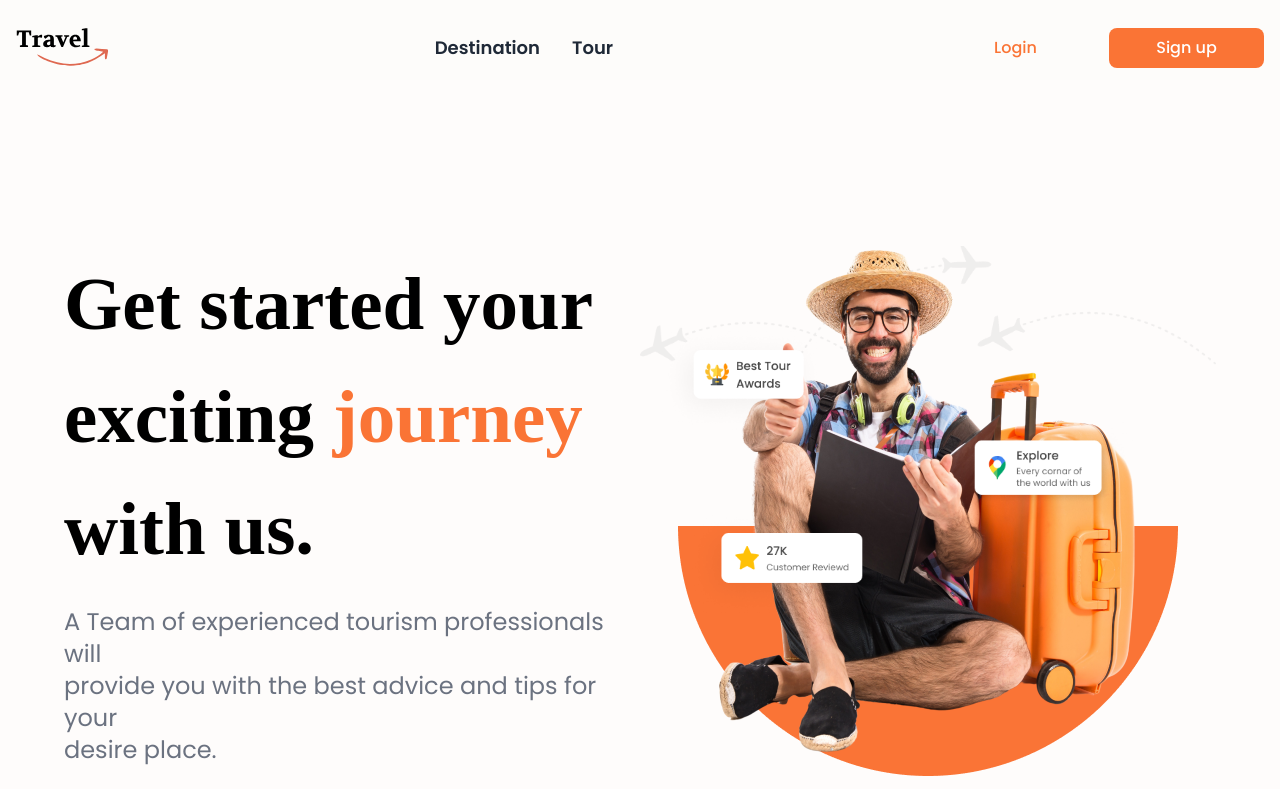
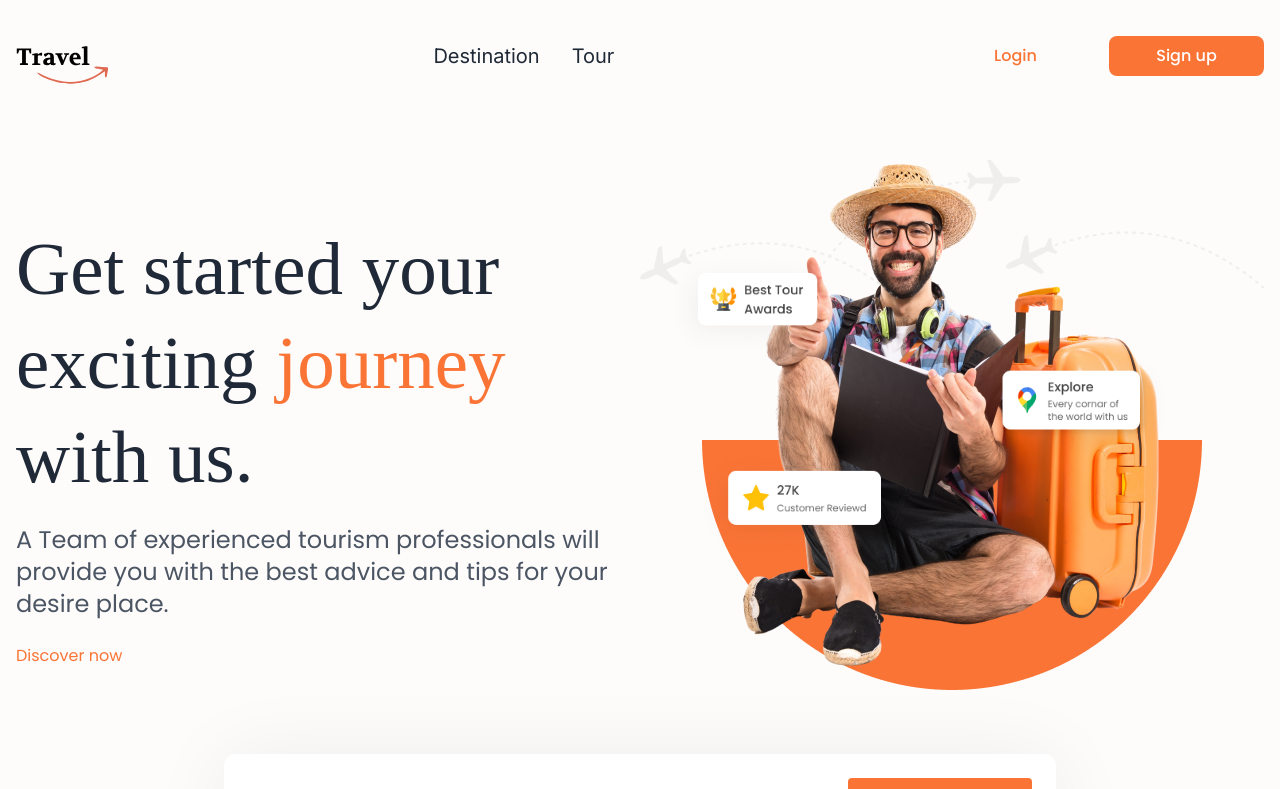
Before and after one commit to Samrath49/travel-app, a Nuxt app: page / in a window 1280 px wide. Shown: the top 789 px of the page. Built offline with nearby package versions, Linux system fonts and the light colour scheme; a web font is replaced by a local one.

Commit message:
feat: Some changes

```diff
--- a/assets/css/main.css
+++ b/assets/css/main.css
@@ -34,6 +34,14 @@
     @apply bg-primary text-white w-btn-signup;
   }
 
+  .heading {
+    @apply text-[42px] sm:text-[65px] lg:text-[75px] font-normal text-gray-800 leading-tight;
+  }
+
+  .description {
+    @apply text-lg sm:text-xl lg:text-2xl text-gray-600;
+  }
+
   .floating-card {
     @apply bg-white rounded-1.5vh border-transparent shadow-floating;
   }
@@ -43,7 +51,7 @@
   }
 
   .section-padding {
-    @apply py-section;
+    @apply py-section-sm md:py-section;
   }
 
   .things-you-need {
--- a/components/Hero.vue
+++ b/components/Hero.vue
@@ -1,14 +1,14 @@
 <template>
-  <section id="get-started" class="py-section">
-    <div class="container mx-auto px-6 lg:px-16">
+  <section id="get-started" class="section-padding">
+    <div class="container mx-auto px-4">
       <!-- Hero Content -->
       <div class="flex flex-col lg:flex-row items-center">
-        <div class="lg:w-1/2 text-center lg:text-left mt-10">
-          <h1 class="text-[50px] sm:text-[65px] lg:text-[75px] font-bold">
+        <div class="lg:w-1/2 text-left mt-10">
+          <h1 class="heading">
             Get started your exciting
             <span class="text-primary">journey</span> with us.
           </h1>
-          <p class="text-lg sm:text-xl lg:text-2xl text-gray-500 mt-5">
+          <p class="description mt-5">
             A Team of experienced tourism professionals will<br
               class="hidden lg:block"
             />
@@ -22,12 +22,12 @@
 
         <!-- Hero Images -->
         <div class="relative lg:w-1/2 mt-10 lg:mt-0">
-          <img
+          <NuxtImg
             src="/img/Main.png"
             class="img-fluid mx-auto"
             alt="main-img-background"
           />
-          <img
+          <NuxtImg
             src="/img/Background-main.png"
             class="overlay-image absolute top-0 left-0"
             alt="main-img"
--- a/components/Navbar.vue
+++ b/components/Navbar.vue
@@ -1,10 +1,10 @@
 <template>
   <header class="bg-bg-special">
     <!-- Desktop Navigation -->
-    <nav class="container mx-auto pt-4 px-4 h-20">
+    <nav class="container mx-auto px-4 pt-0 md:pt-8 h-20">
       <div class="flex items-center justify-between h-full">
         <!-- Logo -->
-        <div class="flex-shrink-0">
+        <div class="flex-shrink-0 pt-5">
           <NuxtLink to="/">
             <NuxtImg src="/icons/logo.svg" alt="Logo" class="h-12" />
           </NuxtLink>
@@ -16,7 +16,7 @@
             v-for="item in menuItems"
             :key="item.path"
             :to="item.path"
-            class="text-lg font-semibold text-gray-800 hover:text-primary transition-colors"
+            class="text-xl font-inter font-normal text-gray-800 hover:text-primary transition-colors"
           >
             {{ item.label }}
           </NuxtLink>
@@ -60,14 +60,14 @@
 
       <!-- Sidebar -->
       <div
-        class="fixed top-0 right-0 w-64 h-full bg-white transform transition-transform duration-200"
+        class="fixed top-0 right-0 w-64 pt-6 h-full bg-white transform transition-transform duration-200"
         :class="isOpen ? 'translate-x-0' : 'translate-x-full'"
         @click.stop
       >
         <!-- Close Button -->
         <button
           @click="isOpen = false"
-          class="absolute top-2 px-2 py-1 right-4 rounded-full hover:bg-gray-100 transition-colors"
+          class="absolute top-6 px-2 py-1 right-4 rounded-full hover:bg-gray-100 transition-colors"
           aria-label="Close menu"
         >
           <Icon
--- a/tailwind.config.ts
+++ b/tailwind.config.ts
@@ -43,7 +43,8 @@ export default {
         "card-worth": "url('../img/Vector4856.png')",
       },
       padding: {
-        section: "8rem",
+        section: "5rem",
+        "section-sm": "3rem",
       },
       height: {
         "card-icon": "50px",
```
